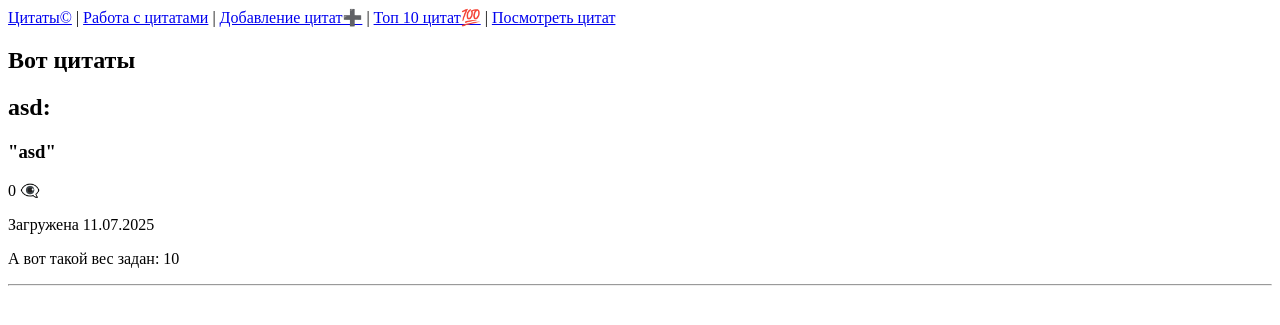
After one commit to StanislavTsyganko/ProjectForTest, a Django app: page /citate/all in a window 1280 px wide. The commit adds this page. Shown: the top 325 px of the page. Run offline with Django 5.2, Linux system fonts and the light colour scheme; data comes from the database, SQL or seed files in the repository; both versions use the stored data as it was after the commit.

Commit message:
add_all_citates_page

```diff
--- /dev/null
+++ b/myproject/citate/templates/all_citates.html
@@ -0,0 +1,33 @@
+{% extends 'layout.html' %}
+
+{% block title %}
+    Здесь ВСЕ цитаты
+{% endblock %}
+
+{% block body %}
+    <section>
+        <h1>Вот цитаты</h1>
+        {% for citate in citates %}
+        <article class="citate_block">
+            {% if citate.character %}
+            <h2>
+                {{ citate.character }}:
+            </h2>
+            {% endif %}
+            <h1>
+                "{{ citate.content }}"
+            </h1>
+            <p>
+                {{ citate.views }} 👁‍🗨
+            </p>
+            <p>
+                Загружена {{ citate.date|date:"d.m.Y" }}
+            </p>
+            <p>
+                А вот такой вес задан: {{ citate.weight }}
+            </p>
+            <hr>
+        </article>
+        {% endfor %}
+    </section>
+{% endblock %}
--- a/myproject/citate/urls.py
+++ b/myproject/citate/urls.py
@@ -5,6 +5,7 @@ app_name = 'citate'
 
 urlpatterns = [
     path('', views.work_with_citates, name="citates"),
-    path('add/', views.add_citate, name="add"),
+    path('add', views.add_citate, name="add"),
     path('top', views.top_citate, name="top"),
+    path('all', views.all_citates, name="all"),
 ]
--- a/myproject/citate/views.py
+++ b/myproject/citate/views.py
@@ -1,9 +1,14 @@
 from django.shortcuts import render, redirect
-# from models import Citata
+from .models import Citata
 from . import forms
 
 def work_with_citates(request):
     return render(request, 'work_with_citate.html')
+
+def all_citates(request):
+    citates = Citata.objects.all().order_by('date')
+    return render(request, 'all_citates.html', {'citates':citates})
+
 
 def add_citate(request):
     if request.method == 'POST':
--- a/myproject/templates/layout.html
+++ b/myproject/templates/layout.html
@@ -12,10 +12,11 @@
 </head>
 <body>
     <nav>
-        <a href="/">Цитаты©</a>
-        <a href="/citate">Работа с цитатами</a>
-        <a href="/citate/add">Добавление цитат➕</a>
-        <a href="/citate/top">Топ 10 цитат💯</a>
+        <a href="/">Цитаты©</a> |
+        <a href="/citate">Работа с цитатами</a> |
+        <a href="/citate/add">Добавление цитат➕</a> |
+        <a href="/citate/top">Топ 10 цитат💯</a> |
+        <a href="/citate/all">Посмотреть цитат</a>
     </nav>
     <main>
     {% block body %}
--- /dev/null
+++ b/myproject/test.py
@@ -0,0 +1,6 @@
+from citate.models import Citata
+
+c = Citata()
+c.content = "test citata"
+c.save()
+print(Citata.objects.all())
```
Also changed, not shown: myproject/db.sqlite3.
